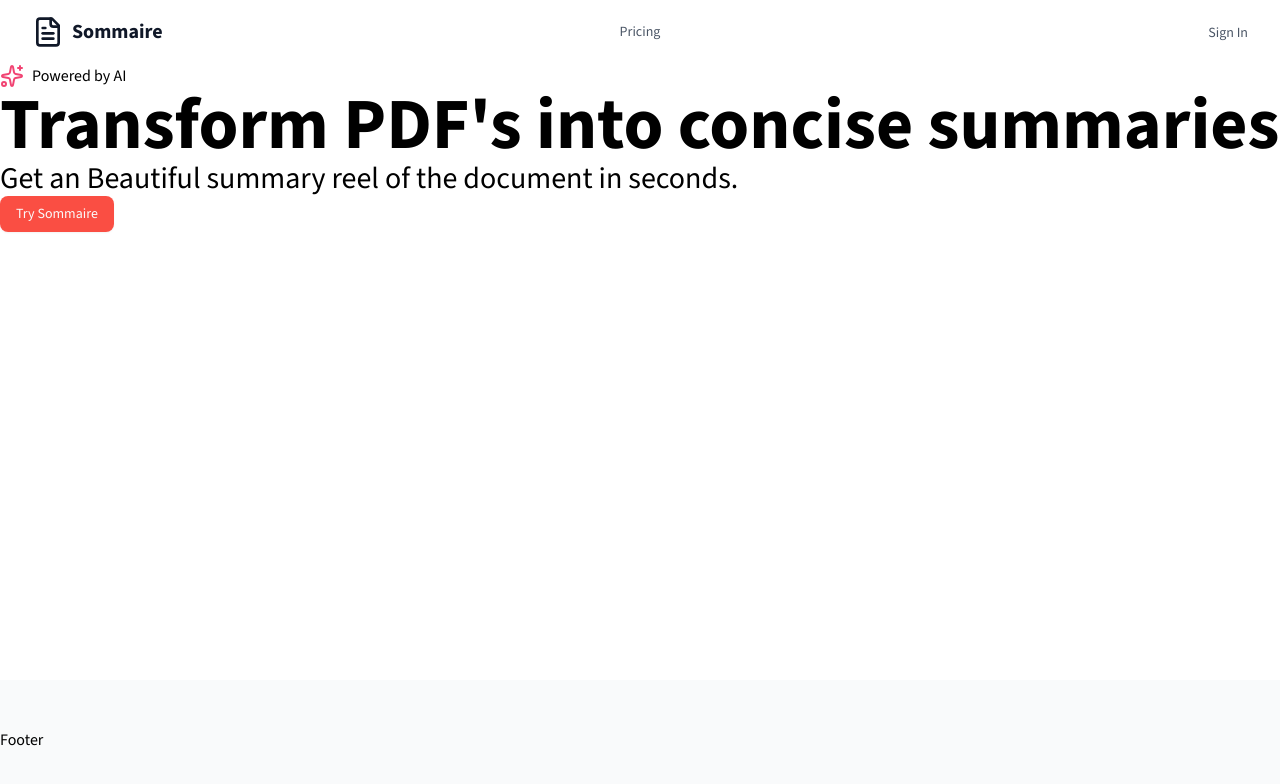
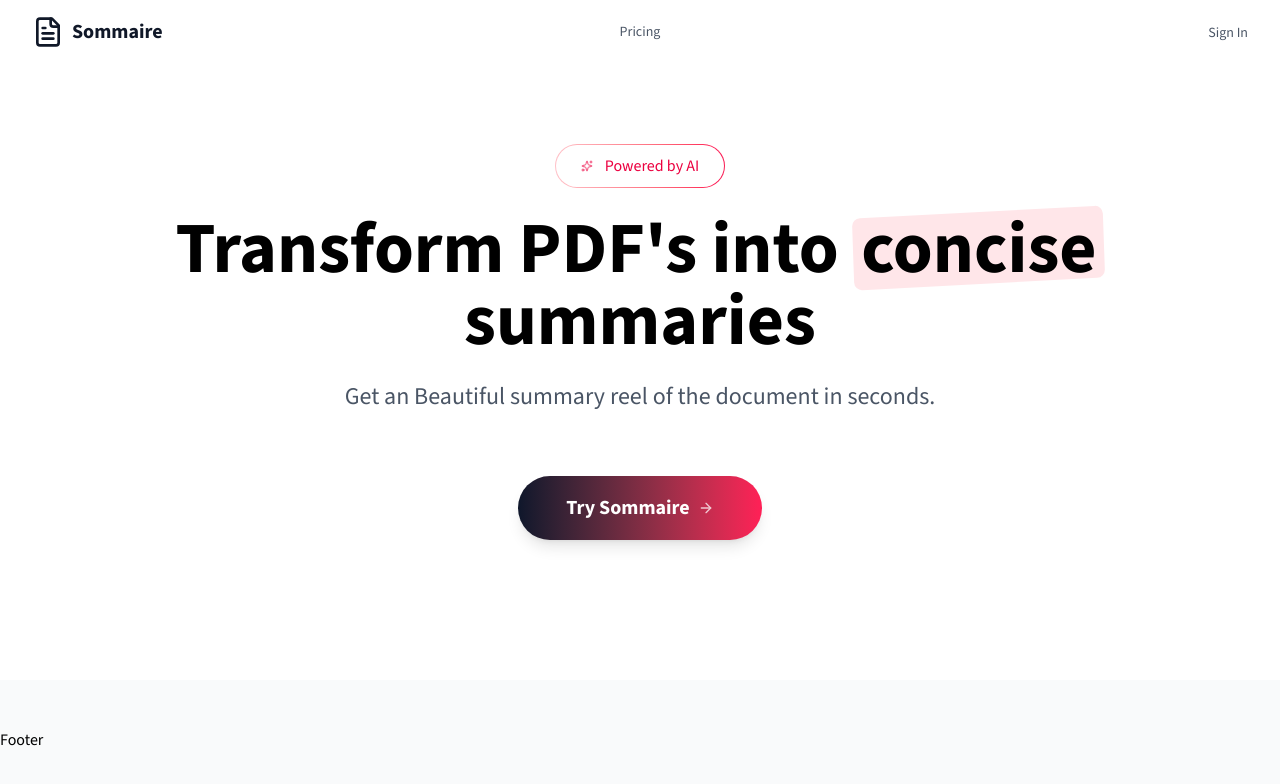
Before and after one commit to VishalYa6/sommaire, a Next.js app: page / in a window 1280 px wide. Shown: the top 784 px of the page. Built offline with nearby package versions, Linux system fonts and the light colour scheme.

Commit message:
loading-page

```diff
--- a/app/globals.css
+++ b/app/globals.css
@@ -3,147 +3,141 @@
 
 @custom-variant dark (&:is(.dark *));
 
-@theme inline {
-  --font-sans: var(--font-sans), ui-sans-serif, system-ui, sans-serif,
-  'Apple Color Emoji', 'Segoe UI Emoji', 'Segoe UI Symbol' ,  'Noto Color Emoji';
+@theme {
+  --font-sans: var(--font-sans), ui-sans-serif, system-ui, sans-serif, "Apple Color Emoji", "Segoe UI Emoji", "Segoe UI Symbol", "Noto Color Emoji";
 
+  --color-background: hsl(var(--background));
+  --color-foreground: hsl(var(--foreground));
 
-  --color-background: var(--background);
-  --color-foreground: var(--foreground);
-  --color-sidebar-ring: var(--sidebar-ring);
-  --color-sidebar-border: var(--sidebar-border);
-  --color-sidebar-accent-foreground: var(--sidebar-accent-foreground);
-  --color-sidebar-accent: var(--sidebar-accent);
-  --color-sidebar-primary-foreground: var(--sidebar-primary-foreground);
-  --color-sidebar-primary: var(--sidebar-primary);
-  --color-sidebar-foreground: var(--sidebar-foreground);
-  --color-sidebar: var(--sidebar);
-  --color-chart-5: var(--chart-5);
-  --color-chart-4: var(--chart-4);
-  --color-chart-3: var(--chart-3);
-  --color-chart-2: var(--chart-2);
-  --color-chart-1: var(--chart-1);
-  --color-ring: var(--ring);
-  --color-input: var(--input);
-  --color-border: var(--border);
-  --color-destructive: var(--destructive);
-  --color-accent-foreground: var(--accent-foreground);
-  --color-accent: var(--accent);
-  --color-muted-foreground: var(--muted-foreground);
-  --color-muted: var(--muted);
-  --color-secondary-foreground: var(--secondary-foreground);
-  --color-secondary: var(--secondary);
-  --color-primary-foreground: var(--primary-foreground);
-  --color-primary: var(--primary);
-  --color-popover-foreground: var(--popover-foreground);
-  --color-popover: var(--popover);
-  --color-card-foreground: var(--card-foreground);
-  --color-card: var(--card);
-  --radius-sm: calc(var(--radius) - 4px);
-  --radius-md: calc(var(--radius) - 2px);
-  --radius-lg: var(--radius);
-  --radius-xl: calc(var(--radius) + 4px);
-}
+  --color-card: hsl(var(--card));
+  --color-card-foreground: hsl(var(--card-foreground));
 
-:root {
-  --radius: 0.625rem;
-  --background: oklch(1 0 0);
-  --foreground: oklch(0.145 0 0);
-  --card: oklch(1 0 0);
-  --card-foreground: oklch(0.145 0 0);
-  --popover: oklch(1 0 0);
-  --popover-foreground: oklch(0.145 0 0);
-  --primary: oklch(0.6346 0.236 29.23 / 85%);
-  --primary-foreground: oklch(0.985 0 0);
-  --secondary: oklch(0.97 0 0);
-  --secondary-foreground: oklch(0.205 0 0);
-  --muted: oklch(0.97 0 0);
-  --muted-foreground: oklch(0.556 0 0);
-  --accent: oklch(0.97 0 0);
-  --accent-foreground: oklch(0.205 0 0);
-  --destructive: oklch(0.577 0.245 27.325);
-  --border: oklch(0.922 0 0);
-  --input: oklch(0.922 0 0);
-  --ring: oklch(0.708 0 0);
-  --chart-1: oklch(0.646 0.222 41.116);
-  --chart-2: oklch(0.6 0.118 184.704);
-  --chart-3: oklch(0.398 0.07 227.392);
-  --chart-4: oklch(0.828 0.189 84.429);
-  --chart-5: oklch(0.769 0.188 70.08);
-  --sidebar: oklch(0.985 0 0);
-  --sidebar-foreground: oklch(0.145 0 0);
-  --sidebar-primary: oklch(0.205 0 0);
-  --sidebar-primary-foreground: oklch(0.985 0 0);
-  --sidebar-accent: oklch(0.97 0 0);
-  --sidebar-accent-foreground: oklch(0.205 0 0);
-  --sidebar-border: oklch(0.922 0 0);
-  --sidebar-ring: oklch(0.708 0 0);
-}
+  --color-popover: hsl(var(--popover));
+  --color-popover-foreground: hsl(var(--popover-foreground));
 
-.dark {
-  --background: oklch(0.145 0 0);
-  --foreground: oklch(0.985 0 0);
-  --card: oklch(0.205 0 0);
-  --card-foreground: oklch(0.985 0 0);
-  --popover: oklch(0.205 0 0);
-  --popover-foreground: oklch(0.985 0 0);
-  --primary: oklch(0.922 0 0);
-  --primary-foreground: oklch(0.205 0 0);
-  --secondary: oklch(0.269 0 0);
-  --secondary-foreground: oklch(0.985 0 0);
-  --muted: oklch(0.269 0 0);
-  --muted-foreground: oklch(0.708 0 0);
-  --accent: oklch(0.269 0 0);
-  --accent-foreground: oklch(0.985 0 0);
-  --destructive: oklch(0.704 0.191 22.216);
-  --border: oklch(1 0 0 / 10%);
-  --input: oklch(1 0 0 / 15%);
-  --ring: oklch(0.556 0 0);
-  --chart-1: oklch(0.488 0.243 264.376);
-  --chart-2: oklch(0.696 0.17 162.48);
-  --chart-3: oklch(0.769 0.188 70.08);
-  --chart-4: oklch(0.627 0.265 303.9);
-  --chart-5: oklch(0.645 0.246 16.439);
-  --sidebar: oklch(0.205 0 0);
-  --sidebar-foreground: oklch(0.985 0 0);
-  --sidebar-primary: oklch(0.488 0.243 264.376);
-  --sidebar-primary-foreground: oklch(0.985 0 0);
-  --sidebar-accent: oklch(0.269 0 0);
-  --sidebar-accent-foreground: oklch(0.985 0 0);
-  --sidebar-border: oklch(1 0 0 / 10%);
-  --sidebar-ring: oklch(0.556 0 0);
+  --color-primary: hsl(var(--primary));
+  --color-primary-foreground: hsl(var(--primary-foreground));
+
+  --color-secondary: hsl(var(--secondary));
+  --color-secondary-foreground: hsl(var(--secondary-foreground));
+
+  --color-muted: hsl(var(--muted));
+  --color-muted-foreground: hsl(var(--muted-foreground));
+
+  --color-accent: hsl(var(--accent));
+  --color-accent-foreground: hsl(var(--accent-foreground));
+
+  --color-destructive: hsl(var(--destructive));
+  --color-destructive-foreground: hsl(var(--destructive-foreground));
+
+  --color-border: hsl(var(--border));
+  --color-input: hsl(var(--input));
+  --color-ring: hsl(var(--ring));
 }
 
 @layer base {
+  :root {
+    --background: 0 0% 100%;
+    --foreground: 222.2 84% 4.9%;
+    --card: 0 0% 100%;
+    --card-foreground: 222.2 84% 4.9%;
+    --popover: 0 0% 100%;
+    --popover-foreground: 222.2 84% 4.9%;
+    --primary: 350 89% 60%;
+    --primary-foreground: 210 40% 98%;
+    --secondary: 350 33% 96%;
+    --secondary-foreground: 350 89% 60%;
+    --muted: 350 33% 96%;
+    --muted-foreground: 215 25% 27%;
+    --accent: 350 33% 18%;
+    --accent-foreground: 350 60% 60%;
+    --destructive: 350 89% 50%;
+    --destructive-foreground: 210 40% 98%;
+    --border: 350 33% 90%;
+    --input: 350 89% 60%;
+    --ring: 350 89% 60%;
+    --radius: 0.5rem;
+    --chart-1: 12 76% 61%;
+    --chart-2: 173 58% 39%;
+    --chart-3: 197 37% 24%;
+    --chart-4: 43 74% 66%;
+    --chart-5: 87 75% 67%;
+  }
+
+  .dark {
+    --background: 222.2 84% 4.9%;
+    --foreground: 210 40% 98%;
+    --card: 222.2 84% 4.9%;
+    --card-foreground: 210 40% 98%;
+    --popover: 222.2 84% 4.9%;
+    --popover-foreground: 210 40% 98%;
+    --primary: 350 89% 60%;
+    --primary-foreground: 210 40% 98%;
+    --secondary: 350 33% 17.5%;
+    --secondary-foreground: 210 40% 98%;
+    --muted: 350 33% 17.5%;
+    --muted-foreground: 215 20.2% 65.1%;
+    --accent: 350 33% 25%;
+    --accent-foreground: 210 40% 98%;
+    --destructive: 350 89% 40%;
+    --destructive-foreground: 210 40% 98%;
+    --border: 350 33% 17.5%;
+    --input: 350 89% 60%;
+    --ring: 350 89% 60%;
+    --chart-1: 220 70% 50%;
+    --chart-2: 197 60% 45%;
+    --chart-3: 300 80% 55%;
+    --chart-4: 280 65% 60%;
+    --chart-5: 340 75% 55%;
+  }
+
   * {
-    @apply border-border;
+    border-color: var(--border);
   }
+
+  body {
+    font-family: Arial, Helvetica, sans-serif;
+  }
+}
+
+@layer components {
   h1 {
     @apply text-4xl md:text-6xl xl:text-7xl font-bold;
   }
-  h2{
+  h2 {
     @apply text-xl lg:text-3xl font-medium;
   }
   h3 {
     @apply text-2xl lg:text-4xl font-medium;
   }
-  a{
+  a {
     @apply hover:cursor-pointer;
   }
-  button{
-    @apply hover:cursor-pointer bg-rose-600 hover:bg-rose-700
+  button {
+    @apply hover:cursor-pointer bg-rose-600 hover:bg-rose-700;
+  }
+
+  .container {
+    margin-inline: auto;
+    padding-inline: 2rem;
+    max-width: 1400px;
   }
 }
 
-
-@utility container {
-  margin-inline : auto;
-  padding-inline : 2rem;
-  @media (width >= --theme(--breakpoint-sm)) {
-    max-width: none;
-  }
-  @media (width >= 1400px) {
-    max-width : 1400px;
+@layer utilities {
+  @keyframes gradient-x {
+    0%,
+    100% {
+      background-size: 200% 100%;
+      background-position: left center;
+    }
+    50% {
+      background-size: 200% 100%;
+      background-position: right center;
+    }
   }
 
+  .animate-gradient-x {
+    animation: gradient-x 3s ease infinite;
+  }
 }
--- a/components/home/hero-section.tsx
+++ b/components/home/hero-section.tsx
@@ -1,18 +1,47 @@
 import { Button } from "@/components/ui/button";
-import { Sparkles } from "lucide-react";
+import { ArrowRight, Sparkles } from "lucide-react";
+import { Badge } from "@/components/ui/badge";
+import Link from "next/link";
 
 export default function HeroSection() {
   return (
-    <section>
-      <div className="">
-        <div className="flex">
+    <section className="relative mx-auto flex flex-col z-0 items-center justify-center py-16 sm:py-20 lg:pb-28 transition-all animate-in lg:px-12 max-w-7xl ">
+      <div className="relative p-[1px] overflow-hidden rounded-full bg-linear-to-r from-rose-200 via-rose-500 to-rose-800 animate-gradient-x group  ">
+        <Badge
+          variant={"secondary"}
+          className="relative px-6 py-2 text-base font-medium bg-white rounded-full group-hover:bg-gray-50 transition-colors duration-200"
+        >
           <Sparkles className="w-6 h-6 mr-2 text-rose-600 animate-pulse" />
-          <p>Powered by AI</p>
-        </div>
+          <p className="text-base text-rose-600">Powered by AI</p>
+        </Badge>
+      </div>
 
-        <h1>Transform PDF's into concise summaries</h1>
-        <h2>Get an Beautiful summary reel of the document in seconds.</h2>
-        <Button>Try Sommaire</Button>
+      <h1 className="font-bold py-6 text-center">
+        Transform PDF's into{" "}
+        <span className="relative inline-block">
+          <span className="relative z-10 px-2">concise</span>
+          <span
+            className="absolute inset-0 bg-rose-200/50 -rotate-2 rounded-lg transform -skew-y-1"
+            aria-hidden="true"
+          ></span>
+        </span>{" "}
+        summaries
+      </h1>
+      <h2 className="text-lg sm:text-xl lg:text-2xl text-center px-4 lg:px-0 lg:max-w-4xl text-gray-600 ">
+        Get an Beautiful summary reel of the document in seconds.
+      </h2>
+
+      <div>
+        <Button
+          variant={"link"}
+          className="text-white mt-6 text-base sm:text-lg lg:text-xl rounded-full px-8 sm:px-10 lg:px-12 py-6 sm:py-7 lg:py-8 lg:mt-16 bg-linear-to-r from-slate-900 to-rose-500
+        hover:from-rose-500 hover:to-slate-900 hover:no-underline font-bold shadow-lg transition-all duration-300"
+        >
+          <Link href="/#pricing" className="flex gap-2 items-center ">
+            <span>Try Sommaire</span>
+            <ArrowRight className="animate-pulse" />
+          </Link>
+        </Button>
       </div>
     </section>
   );
--- /dev/null
+++ b/components/ui/badge.tsx
@@ -0,0 +1,46 @@
+import * as React from "react"
+import { Slot } from "@radix-ui/react-slot"
+import { cva, type VariantProps } from "class-variance-authority"
+
+import { cn } from "@/lib/utils"
+
+const badgeVariants = cva(
+  "inline-flex items-center justify-center rounded-md border px-2 py-0.5 text-xs font-medium w-fit whitespace-nowrap shrink-0 [&>svg]:size-3 gap-1 [&>svg]:pointer-events-none focus-visible:border-ring focus-visible:ring-ring/50 focus-visible:ring-[3px] aria-invalid:ring-destructive/20 dark:aria-invalid:ring-destructive/40 aria-invalid:border-destructive transition-[color,box-shadow] overflow-hidden",
+  {
+    variants: {
+      variant: {
+        default:
+          "border-transparent bg-primary text-primary-foreground [a&]:hover:bg-primary/90",
+        secondary:
+          "border-transparent bg-secondary text-secondary-foreground [a&]:hover:bg-secondary/90",
+        destructive:
+          "border-transparent bg-destructive text-white [a&]:hover:bg-destructive/90 focus-visible:ring-destructive/20 dark:focus-visible:ring-destructive/40 dark:bg-destructive/60",
+        outline:
+          "text-foreground [a&]:hover:bg-accent [a&]:hover:text-accent-foreground",
+      },
+    },
+    defaultVariants: {
+      variant: "default",
+    },
+  }
+)
+
+function Badge({
+  className,
+  variant,
+  asChild = false,
+  ...props
+}: React.ComponentProps<"span"> &
+  VariantProps<typeof badgeVariants> & { asChild?: boolean }) {
+  const Comp = asChild ? Slot : "span"
+
+  return (
+    <Comp
+      data-slot="badge"
+      className={cn(badgeVariants({ variant }), className)}
+      {...props}
+    />
+  )
+}
+
+export { Badge, badgeVariants }
--- a/package.json
+++ b/package.json
@@ -14,20 +14,20 @@
     "clsx": "^2.1.1",
     "lucide-react": "^0.525.0",
     "next": "15.4.4",
+    "pnpm": "^10.13.1",
     "react": "19.1.0",
     "react-dom": "19.1.0",
     "tailwind-merge": "^3.3.1"
   },
   "devDependencies": {
     "@eslint/eslintrc": "^3",
-    "@tailwindcss/postcss": "^4",
+    "@tailwindcss/postcss": "^4.1.11",
     "@types/node": "^20",
     "@types/react": "^19",
     "@types/react-dom": "^19",
     "eslint": "^9",
     "eslint-config-next": "15.4.4",
-    "eslint-plugin-tailwindcss": "^3.18.2",
-    "tailwindcss": "^4",
+    "tailwindcss": "^4.1.11",
     "tw-animate-css": "^1.3.6",
     "typescript": "^5"
   }
```
Also changed, not shown: 1 other file (tests, documents, lock files or other folders).
